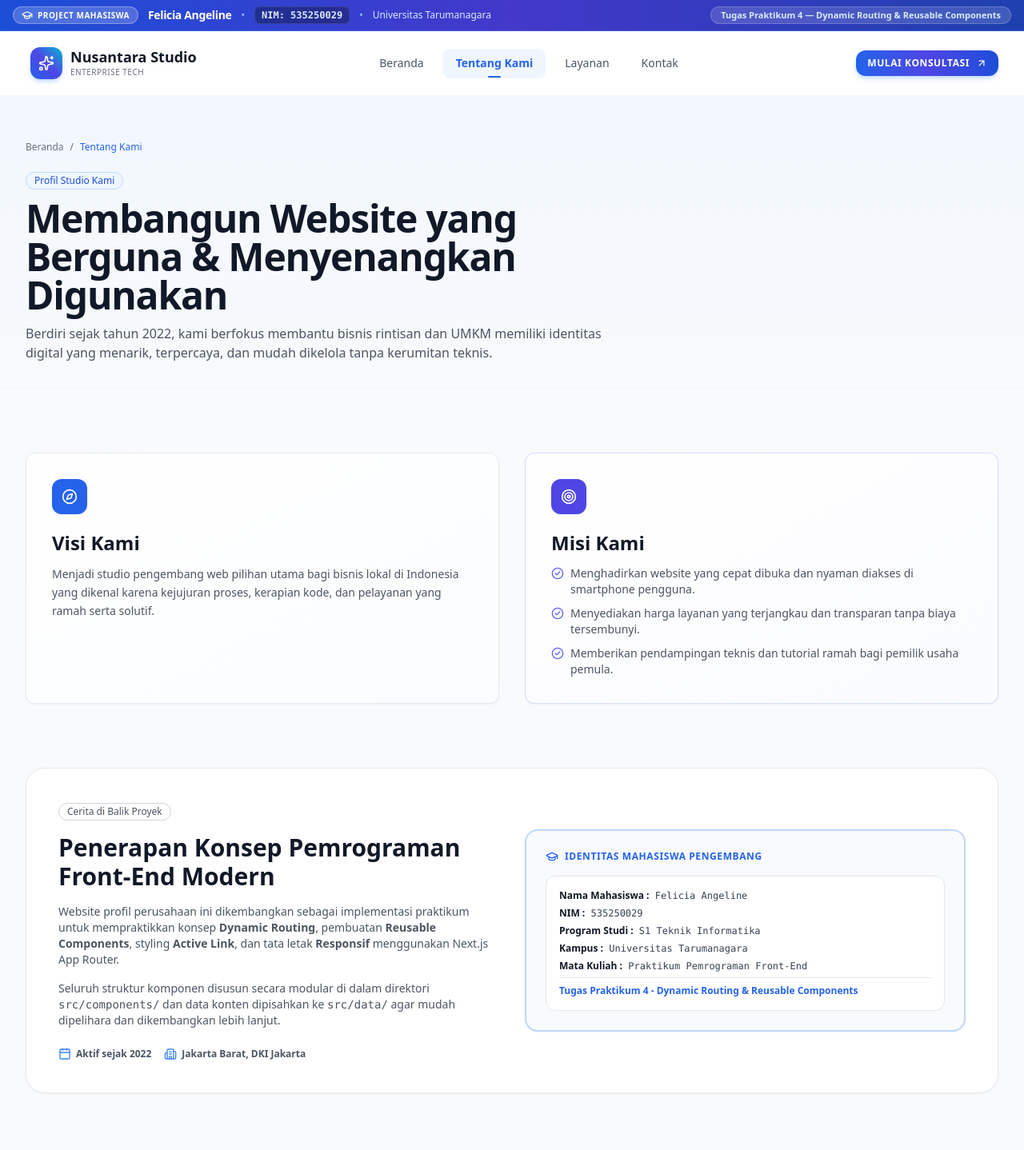
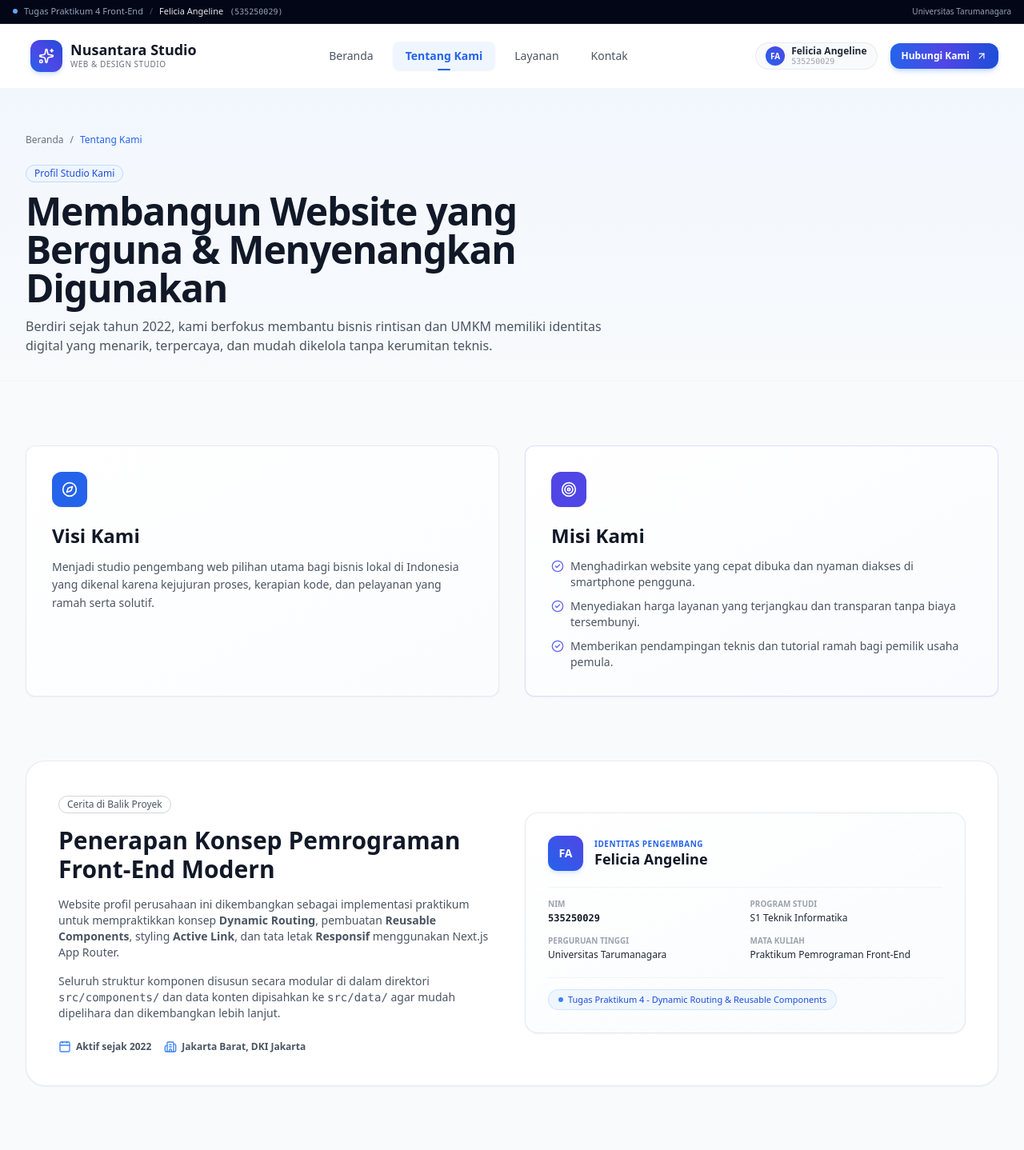
Before and after one commit to feliciaangeline007/535250029_Tugas4_PraktikumFrontEnd, a Next.js app: page /about in a window 1280 px wide. Shown: the top 1438 px of the page at 80% size. Built offline with nearby package versions, Linux system fonts and the light colour scheme.

Commit message:
Redesign student identification with clean minimalist aesthetic and modern typography

```diff
--- a/src/app/about/page.tsx
+++ b/src/app/about/page.tsx
@@ -14,7 +14,6 @@ import {
   CheckCircle2,
   Building2,
   Calendar,
-  GraduationCap,
   ArrowRight,
 } from "lucide-react";
 
@@ -117,21 +116,46 @@ export default function AboutPage() {
             </div>
           </div>
 
-          {/* Kartu Informasi Akademik Mahasiswa */}
-          <div className="bg-slate-50 dark:bg-gray-950 p-6 rounded-2xl border-2 border-blue-500/30 space-y-4 shadow-sm">
-            <div className="flex items-center gap-2 text-blue-600 dark:text-blue-400 font-bold text-xs uppercase tracking-wider">
-              <GraduationCap className="w-4 h-4" />
-              <span>Identitas Mahasiswa Pengembang</span>
+          {/* Kartu Informasi Mahasiswa yang Estetik */}
+          <div className="p-6 sm:p-7 rounded-2xl bg-gradient-to-br from-white to-slate-50/80 dark:from-gray-900 dark:to-gray-950 border border-gray-200/90 dark:border-gray-800 shadow-sm space-y-5">
+            <div className="flex items-center gap-3.5">
+              <div className="w-11 h-11 rounded-xl bg-gradient-to-tr from-blue-600 to-indigo-600 text-white flex items-center justify-center font-bold text-sm shadow-md shadow-blue-500/15">
+                FA
+              </div>
+              <div>
+                <span className="text-[10px] font-semibold tracking-wider uppercase text-blue-600 dark:text-blue-400 block">
+                  Identitas Pengembang
+                </span>
+                <h3 className="text-lg font-bold text-gray-900 dark:text-white leading-tight">
+                  {companyProfile.studentInfo.name}
+                </h3>
+              </div>
             </div>
-            <div className="space-y-1.5 text-xs text-gray-700 dark:text-gray-300 font-mono bg-white dark:bg-gray-900 p-4 rounded-xl border border-gray-200 dark:border-gray-800">
-              <p><strong className="text-gray-900 dark:text-white font-sans">Nama Mahasiswa :</strong> {companyProfile.studentInfo.name}</p>
-              <p><strong className="text-gray-900 dark:text-white font-sans">NIM            :</strong> {companyProfile.studentInfo.nim}</p>
-              <p><strong className="text-gray-900 dark:text-white font-sans">Program Studi  :</strong> S1 Teknik Informatika</p>
-              <p><strong className="text-gray-900 dark:text-white font-sans">Kampus         :</strong> {companyProfile.studentInfo.university}</p>
-              <p><strong className="text-gray-900 dark:text-white font-sans">Mata Kuliah    :</strong> {companyProfile.studentInfo.class}</p>
-              <p className="pt-2 border-t border-gray-200 dark:border-gray-800 text-blue-600 dark:text-blue-400 font-semibold font-sans">
-                {companyProfile.studentInfo.assignment}
-              </p>
+
+            <div className="grid grid-cols-2 gap-3 pt-3 border-t border-gray-100 dark:border-gray-800 text-xs">
+              <div className="space-y-0.5">
+                <span className="text-[10px] uppercase text-gray-400 font-semibold">NIM</span>
+                <p className="font-mono font-bold text-gray-900 dark:text-white">{companyProfile.studentInfo.nim}</p>
+              </div>
+              <div className="space-y-0.5">
+                <span className="text-[10px] uppercase text-gray-400 font-semibold">Program Studi</span>
+                <p className="font-medium text-gray-800 dark:text-gray-200">S1 Teknik Informatika</p>
+              </div>
+              <div className="space-y-0.5">
+                <span className="text-[10px] uppercase text-gray-400 font-semibold">Perguruan Tinggi</span>
+                <p className="font-medium text-gray-800 dark:text-gray-200">{companyProfile.studentInfo.university}</p>
+              </div>
+              <div className="space-y-0.5">
+                <span className="text-[10px] uppercase text-gray-400 font-semibold">Mata Kuliah</span>
+                <p className="font-medium text-gray-800 dark:text-gray-200">{companyProfile.studentInfo.class}</p>
+              </div>
+            </div>
+
+            <div className="pt-3 border-t border-gray-100 dark:border-gray-800">
+              <span className="inline-flex items-center gap-1.5 px-3 py-1 rounded-full bg-blue-50 dark:bg-blue-950/60 text-blue-700 dark:text-blue-300 text-[11px] font-medium border border-blue-200/60 dark:border-blue-900/40">
+                <span className="w-1.5 h-1.5 rounded-full bg-blue-500" />
+                <span>{companyProfile.studentInfo.assignment}</span>
+              </span>
             </div>
           </div>
         </div>
--- a/src/app/page.tsx
+++ b/src/app/page.tsx
@@ -14,7 +14,6 @@ import {
   Users,
   Lightbulb,
   Star,
-  GraduationCap,
 } from "lucide-react";
 
 // Pemetaan icon untuk nilai-nilai studio
@@ -38,25 +37,18 @@ export default function HomePage() {
 
         <div className="max-w-7xl mx-auto px-4 sm:px-6 lg:px-8">
           <div className="flex flex-col items-center text-center max-w-4xl mx-auto space-y-6">
-            {/* Banner Identitas Mahasiswa di Bagian Atas Hero */}
-            <div className="inline-flex flex-wrap items-center justify-center gap-2.5 sm:gap-3.5 px-5 py-2.5 rounded-2xl bg-white/95 dark:bg-gray-900/95 border-2 border-blue-500/40 shadow-xl shadow-blue-500/10 text-xs backdrop-blur-md">
-              <div className="flex items-center gap-1.5 text-blue-600 dark:text-blue-400 font-bold uppercase tracking-wider text-[11px] bg-blue-50 dark:bg-blue-950/70 px-2.5 py-1 rounded-lg border border-blue-200 dark:border-blue-900">
-                <GraduationCap className="w-4 h-4" />
-                <span>Project Mahasiswa</span>
+            {/* Aesthetic Student Creator Pill */}
+            <div className="inline-flex items-center gap-2.5 px-4 py-1.5 rounded-full bg-white/80 dark:bg-gray-900/80 border border-gray-200/90 dark:border-gray-800 shadow-sm backdrop-blur-md hover:border-gray-300 dark:hover:border-gray-700 transition-all">
+              <div className="w-5 h-5 rounded-full bg-gradient-to-br from-blue-600 to-indigo-600 text-white flex items-center justify-center text-[9px] font-extrabold shadow-sm">
+                FA
               </div>
-              <span className="font-extrabold text-gray-900 dark:text-white text-sm sm:text-base tracking-tight">
-                {companyProfile.studentInfo.name}
-              </span>
-              <span className="font-mono bg-blue-600 text-white px-2.5 py-0.5 rounded-md font-bold text-xs shadow-sm">
-                NIM: {companyProfile.studentInfo.nim}
-              </span>
-              <span className="text-gray-400 hidden sm:inline">•</span>
-              <span className="text-gray-700 dark:text-gray-200 font-semibold hidden sm:inline">
-                {companyProfile.studentInfo.university}
-              </span>
-              <span className="px-2.5 py-0.5 rounded-lg bg-emerald-50 dark:bg-emerald-950 text-emerald-700 dark:text-emerald-300 font-bold text-[11px] border border-emerald-200 dark:border-emerald-800 hidden md:inline">
-                Tugas Praktikum 4
-              </span>
+              <div className="flex items-center gap-2 text-xs">
+                <span className="font-semibold text-gray-800 dark:text-gray-200">{companyProfile.studentInfo.name}</span>
+                <span className="text-gray-300 dark:text-gray-700">&bull;</span>
+                <span className="font-mono text-gray-500 dark:text-gray-400 text-[11px]">{companyProfile.studentInfo.nim}</span>
+                <span className="text-gray-300 dark:text-gray-700 hidden sm:inline">&bull;</span>
+                <span className="text-blue-600 dark:text-blue-400 font-medium text-[11px] hidden sm:inline">{companyProfile.studentInfo.university}</span>
+              </div>
             </div>
 
             {/* Judul Utama Hero */}
--- a/src/components/layout/Navbar.tsx
+++ b/src/components/layout/Navbar.tsx
@@ -5,7 +5,7 @@ import Link from "next/link";
 import { usePathname } from "next/navigation";
 import { navigationItems, companyProfile } from "@/data/company";
 import { Button } from "@/components/ui/Button";
-import { Menu, X, ArrowUpRight, Sparkles, GraduationCap } from "lucide-react";
+import { Menu, X, ArrowUpRight, Sparkles } from "lucide-react";
 
 export const Navbar: React.FC = () => {
   // Hook bawaan Next.js untuk membaca path URL saat ini
@@ -40,31 +40,18 @@ export const Navbar: React.FC = () => {
 
   return (
     <header className="sticky top-0 z-50 w-full">
-      {/* Top Banner: Prominent Student Project Header */}
-      <div className="bg-gradient-to-r from-blue-700 via-indigo-700 to-blue-800 text-white py-2 px-4 shadow-sm border-b border-blue-400/30">
-        <div className="max-w-7xl mx-auto flex flex-wrap items-center justify-between gap-2 text-xs">
-          <div className="flex items-center gap-2 sm:gap-3 flex-wrap">
-            <span className="inline-flex items-center gap-1.5 px-2.5 py-0.5 rounded-full bg-white/20 text-white font-extrabold text-[10px] uppercase tracking-wider border border-white/30 shadow-sm">
-              <GraduationCap className="w-3.5 h-3.5" />
-              <span>Project Mahasiswa</span>
-            </span>
-            <span className="font-extrabold text-white text-sm tracking-tight">
-              Felicia Angeline
-            </span>
-            <span className="text-blue-300">•</span>
-            <span className="font-mono bg-black/30 px-2 py-0.5 rounded-md text-blue-100 font-bold border border-white/10">
-              NIM: 535250029
-            </span>
-            <span className="text-blue-300 hidden md:inline">•</span>
-            <span className="text-blue-100 font-medium hidden md:inline">
-              Universitas Tarumanagara
-            </span>
+      {/* Top Bar: Minimalist & Aesthetic Student Indicator */}
+      <div className="bg-slate-950 text-slate-300 text-[11px] py-1.5 px-4 border-b border-slate-800/80">
+        <div className="max-w-7xl mx-auto flex items-center justify-between">
+          <div className="flex items-center gap-2">
+            <span className="w-1.5 h-1.5 rounded-full bg-blue-400" />
+            <span className="text-slate-400">Tugas Praktikum 4 Front-End</span>
+            <span className="text-slate-600">/</span>
+            <span className="font-medium text-slate-200">Felicia Angeline</span>
+            <span className="text-slate-400 font-mono text-[10px]">(535250029)</span>
           </div>
-
-          <div className="hidden lg:flex items-center gap-2 text-[11px] text-blue-100 font-medium">
-            <span className="bg-white/15 px-3 py-0.5 rounded-full border border-white/20 font-semibold">
-              Tugas Praktikum 4 — Dynamic Routing &amp; Reusable Components
-            </span>
+          <div className="hidden sm:flex items-center gap-2 text-slate-400 text-[10px]">
+            <span>Universitas Tarumanagara</span>
           </div>
         </div>
       </div>
@@ -73,7 +60,7 @@ export const Navbar: React.FC = () => {
       <div
         className={`w-full transition-all duration-300 ${
           scrolled
-            ? "bg-white/95 dark:bg-gray-900/95 backdrop-blur-md shadow-md border-b border-gray-200/80 dark:border-gray-800"
+            ? "bg-white/95 dark:bg-gray-900/95 backdrop-blur-md shadow-sm border-b border-gray-200/80 dark:border-gray-800"
             : "bg-white/90 dark:bg-gray-900/90 backdrop-blur-sm border-b border-gray-100 dark:border-gray-800/60"
         }`}
       >
@@ -85,7 +72,7 @@ export const Navbar: React.FC = () => {
               className="flex items-center gap-2.5 group focus:outline-none focus:ring-2 focus:ring-blue-500 rounded-lg py-1 px-1.5"
               aria-label={`${companyProfile.name} - Beranda`}
             >
-            <div className="w-10 h-10 rounded-xl bg-gradient-to-tr from-blue-600 via-indigo-600 to-cyan-500 flex items-center justify-center text-white shadow-md shadow-blue-500/25 group-hover:scale-105 transition-transform">
+              <div className="w-10 h-10 rounded-xl bg-gradient-to-tr from-blue-600 via-indigo-600 to-blue-700 flex items-center justify-center text-white shadow-md shadow-blue-500/20 group-hover:scale-105 transition-transform">
                 <Sparkles className="w-5 h-5" />
               </div>
               <div className="flex flex-col">
@@ -93,7 +80,7 @@ export const Navbar: React.FC = () => {
                   {companyProfile.shortName}
                 </span>
                 <span className="text-[10px] text-gray-500 dark:text-gray-400 font-medium tracking-wider uppercase">
-                Enterprise Tech
+                  Web &amp; Design Studio
                 </span>
               </div>
             </Link>
@@ -121,15 +108,30 @@ export const Navbar: React.FC = () => {
               })}
             </nav>
 
-          {/* Right Action / CTA */}
-          <div className="hidden md:flex items-center gap-3">
+            {/* Right Action / CTA & Student Monogram */}
+            <div className="hidden md:flex items-center gap-4">
+              {/* Aesthetic Student Monogram Tag */}
+              <div className="hidden lg:flex items-center gap-2 pl-3 py-1 pr-2 rounded-full bg-gray-50 dark:bg-gray-800/80 border border-gray-200/80 dark:border-gray-700/80 text-xs">
+                <div className="w-6 h-6 rounded-full bg-gradient-to-tr from-blue-600 to-indigo-600 text-white flex items-center justify-center font-bold text-[10px] shadow-sm">
+                  FA
+                </div>
+                <div className="flex flex-col pr-1">
+                  <span className="font-semibold text-gray-800 dark:text-gray-200 text-xs leading-none">
+                    Felicia Angeline
+                  </span>
+                  <span className="font-mono text-[10px] text-gray-400 leading-none mt-0.5">
+                    535250029
+                  </span>
+                </div>
+              </div>
+
               <Button
                 href="/contact"
                 variant="primary"
                 size="sm"
-              className="uppercase tracking-wider text-[11px] font-bold"
+                className="text-xs font-semibold"
               >
-              <span>Mulai Konsultasi</span>
+                <span>Hubungi Kami</span>
                 <ArrowUpRight className="w-3.5 h-3.5" />
               </Button>
             </div>
@@ -156,6 +158,21 @@ export const Navbar: React.FC = () => {
         {/* Mobile Drawer Navigation */}
         {mobileMenuOpen && (
           <div className="md:hidden border-b border-gray-200 dark:border-gray-800 bg-white dark:bg-gray-900 px-4 pt-3 pb-6 space-y-2 animate-fadeIn shadow-lg">
+            {/* Student Tag inside Mobile Menu */}
+            <div className="flex items-center gap-2.5 p-2.5 mb-2 rounded-xl bg-gray-50 dark:bg-gray-800/60 border border-gray-200/80 dark:border-gray-700/80">
+              <div className="w-7 h-7 rounded-full bg-gradient-to-tr from-blue-600 to-indigo-600 text-white flex items-center justify-center font-bold text-xs shrink-0 shadow-sm">
+                FA
+              </div>
+              <div className="flex flex-col">
+                <span className="font-bold text-xs text-gray-900 dark:text-white leading-tight">
+                  Felicia Angeline
+                </span>
+                <span className="font-mono text-[10px] text-gray-500 dark:text-gray-400">
+                  NIM: 535250029 &bull; UNTAR
+                </span>
+              </div>
+            </div>
+
             <div className="flex flex-col space-y-1">
               {navigationItems.map((item) => {
                 const active = isActiveLink(item.href);
@@ -188,9 +205,6 @@ export const Navbar: React.FC = () => {
                 <span>Hubungi Kami</span>
                 <ArrowUpRight className="w-4 h-4" />
               </Button>
-            <div className="mt-3 text-center text-xs text-gray-400">
-              {companyProfile.studentInfo.name} • {companyProfile.studentInfo.nim}
-            </div>
             </div>
           </div>
         )}
```
Also changed, not shown: src/components/layout/Footer.tsx (+23 -37 lines). Lines whose indentation alone changed are shown as unchanged.
